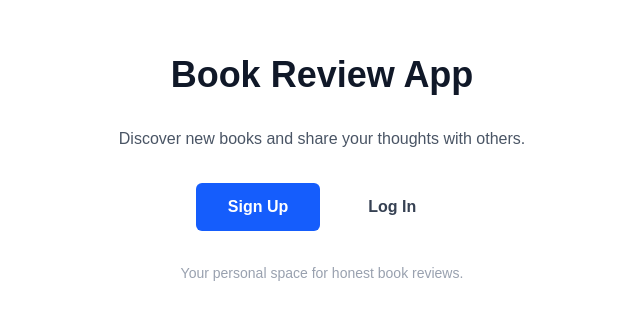
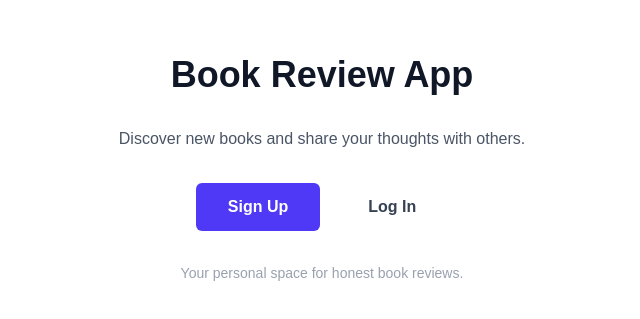
Before and after one commit to recj/book-review-app, a Next.js app: page / in a window 1280 px wide. Shown: the part 231-550 px from the top of the page, without its empty margins (318-958 px from the left). Built offline with nearby package versions, Linux system fonts and the light colour scheme; no server answers.

Commit message:
fix: Update primary button color to indigo for consistency

```diff
--- a/src/components/ui/button.tsx
+++ b/src/components/ui/button.tsx
@@ -18,7 +18,7 @@
     const base = "inline-flex items-center justify-center rounded-md font-medium transition disabled:opacity-50";
 
     const variants = {
-        primary: "bg-blue-600 text-white hover:bg-blue-700",
+        primary: "bg-indigo-600 text-white hover:bg-indigo-700",
         secondary: "bg-gray-200 text-gray-900 hover:bg-gray-300",
         danger: "bg-red-600 text-white hover:bg-red-700",
         ghost: "text-gray-700 hover:bg-gray-100",
```
